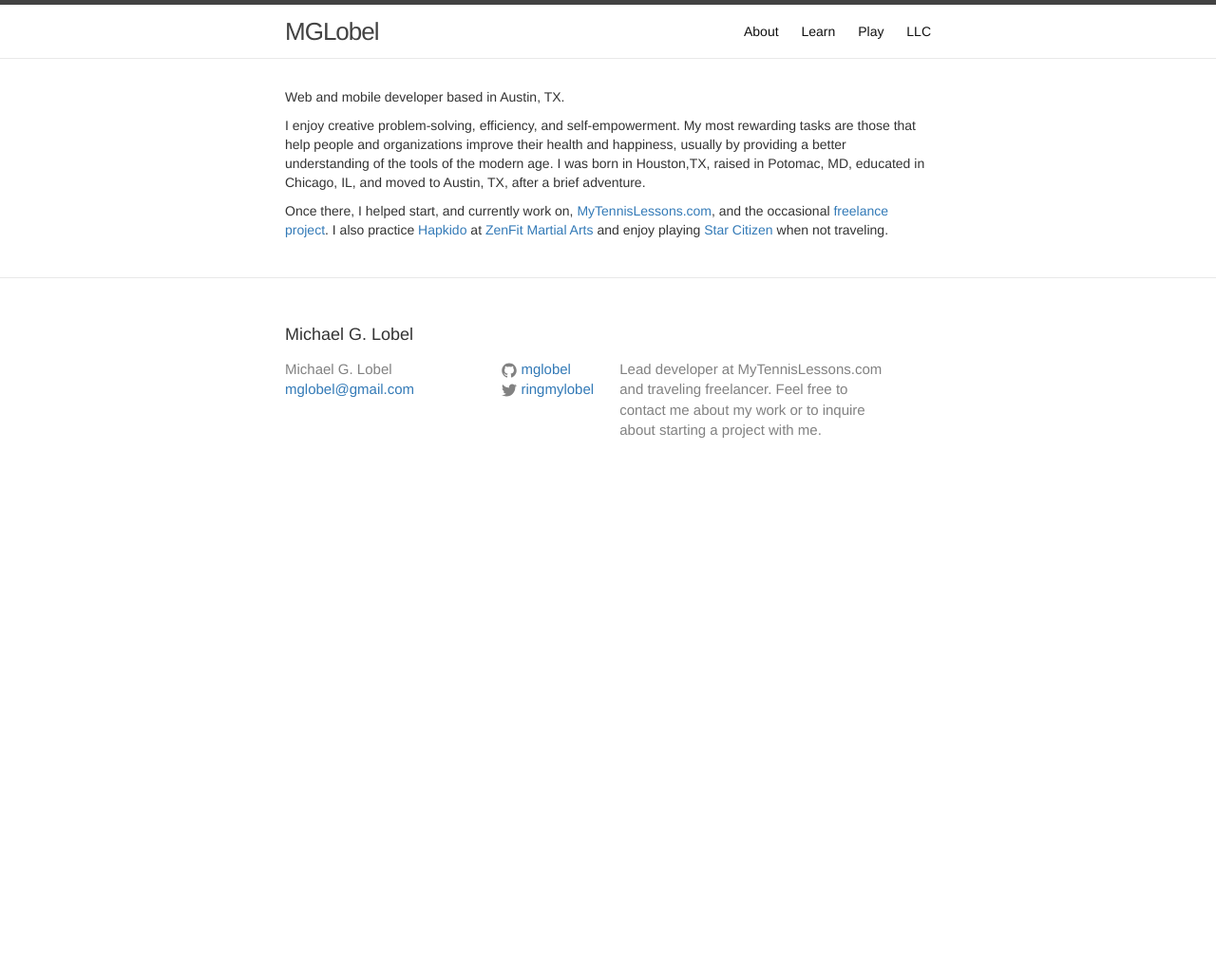
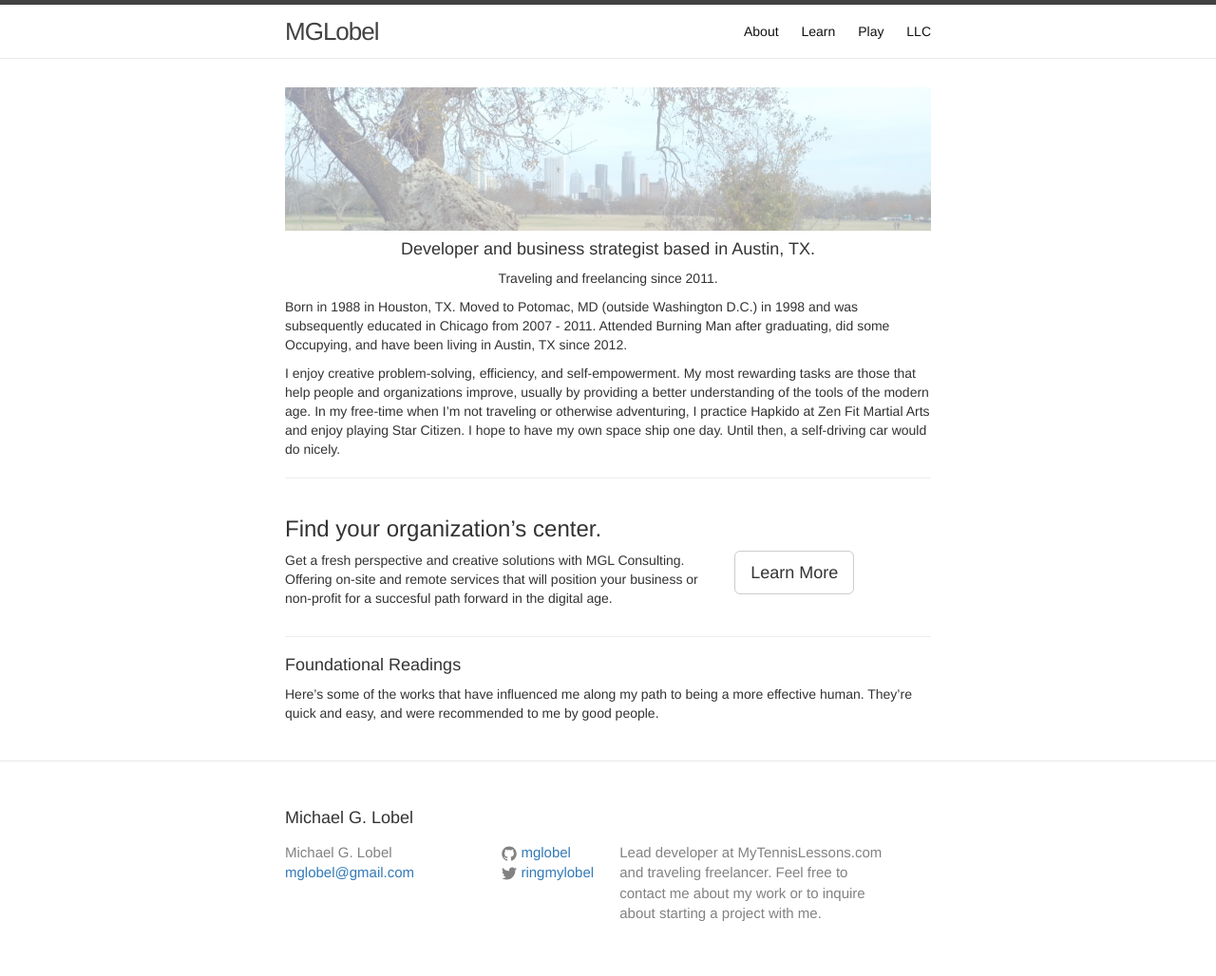
Before and after one commit to mglobel/mglobel, a Jekyll site: the page built from index.html, in a window 1280 px wide. Shown: the whole page at 95% size. Built offline with Jekyll 4.4.1, drawn with Linux system fonts in a browser that asks for light colours; before the commit the page ends 900 px from its top, so only the background shows below that.

Commit message:
update index.html and some cleanup

```diff
--- a/index.html
+++ b/index.html
@@ -3,23 +3,56 @@
 ---
 
 <div class="home">
-  <p>
-    Web and mobile developer based in Austin, TX.
-  </p>
-  <p>
-    I enjoy creative problem-solving, efficiency, and self-empowerment. My most
-    rewarding tasks are those that help people and organizations improve their
-    health and happiness, usually by providing a better understanding of the
-    tools of the modern age. I was born in Houston,TX, raised in Potomac, MD,
-    educated in Chicago, IL, and moved to Austin, TX, after a brief
-    adventure.
-  </p>
-  <p>
-    Once there, I helped start, and currently work on,
-    <a href="http://mytennislessons.com">MyTennisLessons.com</a>,
-    and the occasional <a href="http://getmikeanddan.com">freelance project</a>.
-    I also practice <a href="www.hapkido.com">Hapkido</a> at
-    <a href="http://zenfit.com">ZenFit Martial Arts</a> and enjoy playing
-    <a href="www.rsispaceindustries.com">Star Citizen</a> when not traveling.
-  </p>
+  <div class="hero-unit text-center">
+    <img src="/assets/atx-background.jpg" style="opacity:0.4;"/>
+    <h4>
+      Developer and business strategist based in Austin, TX.
+    </h4>
+    <p>
+      Traveling and freelancing since 2011.
+    </p>
+  </div>
+  <div class="content">
+    <p>Born in 1988 in Houston, TX. Moved to Potomac, MD (outside Washington D.C.)
+       in 1998 and was subsequently educated in Chicago from 2007 - 2011.
+       Attended Burning Man after graduating, did some Occupying, and have been
+       living in Austin, TX since 2012.
+    </p>
+    <p>
+      I enjoy creative problem-solving, efficiency, and self-empowerment. My most
+      rewarding tasks are those that help people and organizations improve,
+      usually by providing a better understanding of the tools of the modern age.
+      In my free-time when I’m not traveling or otherwise adventuring, I practice
+      Hapkido at Zen Fit Martial Arts and enjoy playing Star Citizen. I hope to
+      have my own space ship one day. Until then, a self-driving car would do
+      nicely.
+    </p>
+  </div>
+  <hr/>
+  <div class="row">
+    <h3 class="col-md-12">
+      Find your organization’s center.
+    </h3>
+    <div class="col-md-8">
+      <p>
+        Get a fresh perspective and creative solutions with MGL Consulting.
+        Offering on-site and remote services that will position your business or
+        non-profit for a succesful path forward in the digital age.
+      </p>
+    </div>
+    <div class="col-md-4">
+      <a class="btn btn-default btn-lg" href="/llc" role="button">Learn More</a>
+    </div>
+  </div>
+  <hr/>
+  <div>
+    <h4>
+      Foundational Readings
+    </h4>
+    <p>
+      Here’s some of the works that have influenced me along my path to being a
+      more effective human. They’re quick and easy, and were recommended to
+      me by good people.
+    </p>
+  </div>
 </div>
--- a/llc/index.html
+++ b/llc/index.html
@@ -160,10 +160,6 @@
           </div>
       </div>
   </section>
-  <section class="mbr-section mbr-section--relative mbr-section--fixed-size">
-    <p>Disqus comments?</p>
-  </section>
-
   <section class="mbr-section mbr-section--relative mbr-section--fixed-size" id="form1-6" style="background-color: rgb(239, 239, 239);">
 
       <div class="mbr-section__container mbr-section__container--std-padding container">
```
Also changed, not shown: _layouts/default.html (+0 -7 lines), assets/atx-background.jpg (added).
